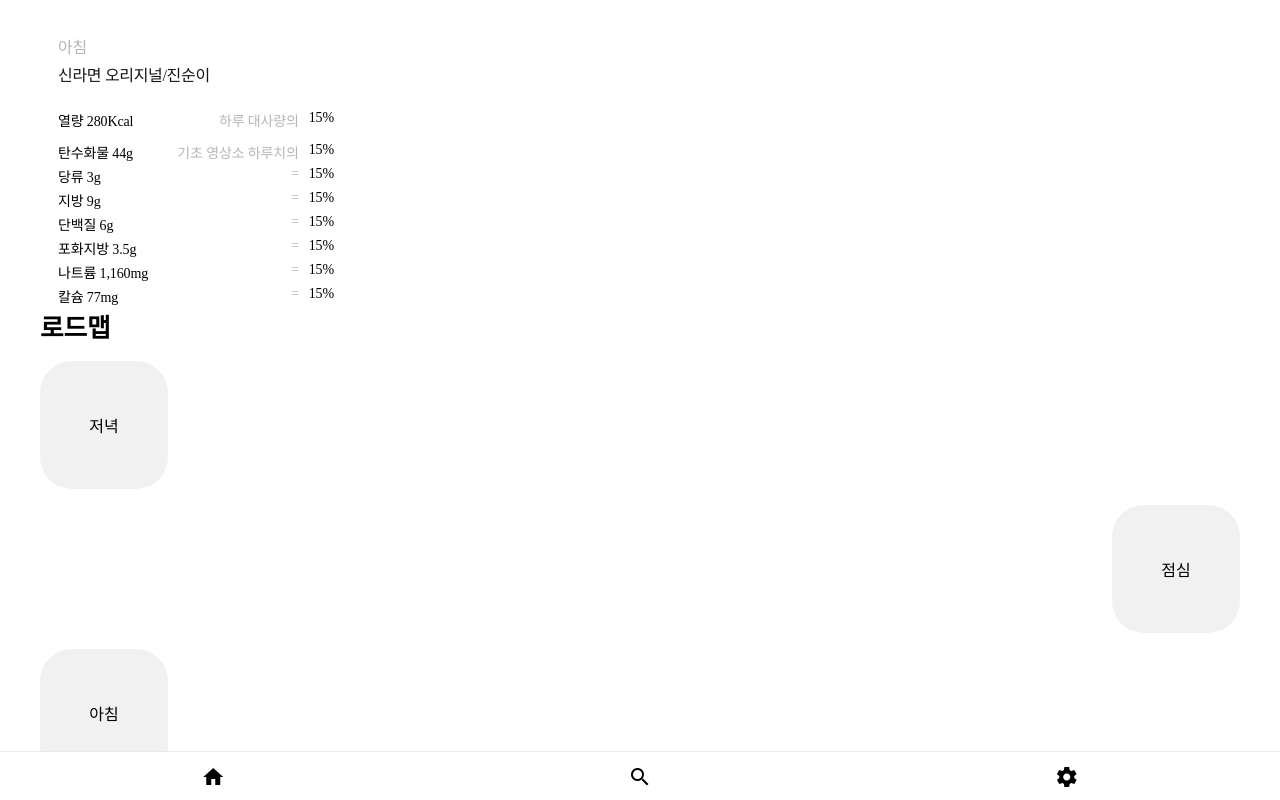
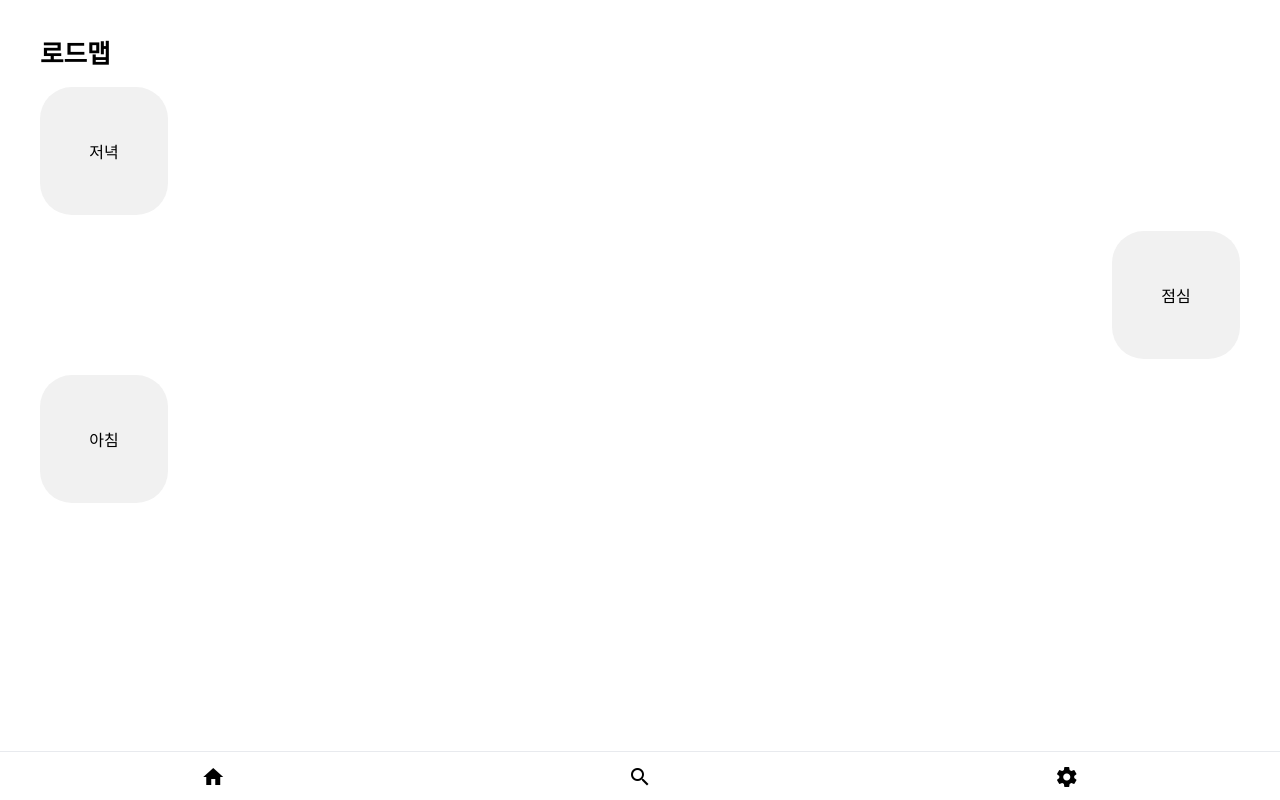
Before and after one commit to goormorg/front, a React (Create React App) app: page / in a window 1280 px wide. Built offline with nearby package versions, Linux system fonts and the light colour scheme; no server answers.

Commit message:
Delete example

```diff
--- a/src/components/Loadmap/index.tsx
+++ b/src/components/Loadmap/index.tsx
@@ -8,8 +8,6 @@
 import { Modal } from "components/Modal";
 import { Title } from "components/Title";
 import SelectExample from "components/SelectExample";
-
-import { MealCard } from "components";
 
 type LoadmapMenuType = {
   title?: string;
@@ -40,7 +38,6 @@
 
   return (
     <>
-      <MealCard />
       <Title>로드맵</Title>
       <div
         css={css({
```
